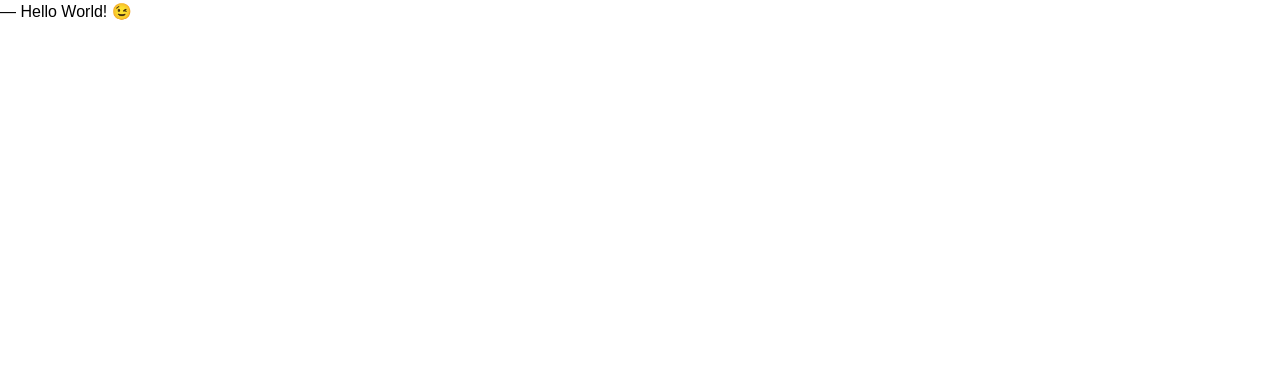
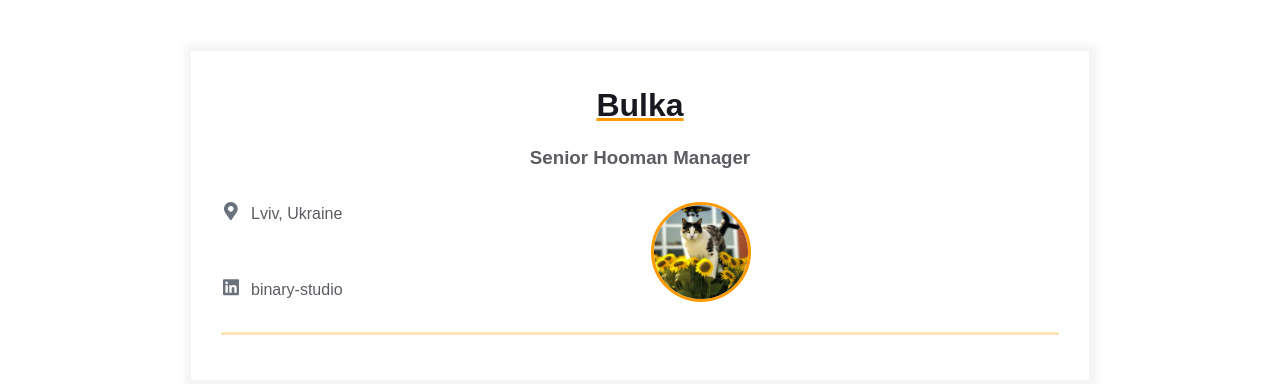
Before and after one commit to hankovych/homepage, a plain HTML site: page index.html in a window 1280 px wide. Drawn offline with Linux system fonts and the light colour scheme.

Commit message:
added links, added avatar

```diff
--- a/index.html
+++ b/index.html
@@ -7,6 +7,72 @@
     <link rel="stylesheet" href="styles.css" />
   </head>
   <body>
-    ― Hello World! &#x1F609;
+    <main>
+        <div class="resume">
+          <div class="container">
+            <div class="resume__block">
+              <h1 class="contact-info__header">Bulka</h1>
+              <h3 class="contact-info__sub-header">Senior Hooman Manager</h3>
+
+              <div class="contact_info_container fh">
+                <div class="contact-info__block">
+                    <a href="" rel="author" class="contact-info__item">
+                        <div class="contact-info__item-icon-wrapper">
+                          <svg
+                            class="contact-info__item-icon"
+                            xmlns="http://www.w3.org/2000/svg"
+                            viewBox="0 0 384 512"
+                          >
+                            <path
+                              d="M172.268 501.67C26.97 291.031 0 269.413 0 192 0 85.961 85.961 0 192
+                              0s192 85.961 192 192c0 77.413-26.97 99.031-172.268 309.67-9.535
+                              13.774-29.93 13.773-39.464 0zM192 272c44.183 0 80-35.817
+                              80-80s-35.817-80-80-80-80 35.817-80 80 35.817 80 80 80z"
+                            ></path>
+                          </svg>
+                        </div>
+                        <span>Lviv, Ukraine</span>
+                      </a>
+                      <a
+                        href="https://ua.linkedin.com/company/binary-studio_241166"
+                        rel="author"
+                        class="contact-info__item"
+                        >
+                        <div class="contact-info__item-icon-wrapper">
+                            <svg
+                            class="contact-info__item-icon"
+                            xmlns="http://www.w3.org/2000/svg"
+                            viewBox="0 0 448 512"
+                            >
+                            <path
+                                d="M416 32H31.9C14.3 32 0 46.5 0 64.3v383.4C0 465.5 14.3 480 31.9
+                                480H416c17.6 0 32-14.5 32-32.3V64.3c0-17.8-14.4-32.3-32-32.3zM135.4
+                                416H69V202.2h66.5V416zm-33.2-243c-21.3 0-38.5-17.3-38.5-38.5S80.9 96
+                                102.2 96c21.2 0 38.5 17.3 38.5 38.5 0 21.3-17.2 38.5-38.5 38.5zm282.1
+                                243h-66.4V312c0-24.8-.5-56.7-34.5-56.7-34.6 0-39.9 27-39.9
+                                54.9V416h-66.4V202.2h63.7v29.2h.9c8.9-16.8 30.6-34.5 62.9-34.5 67.2
+                                0 79.7 44.3 79.7 101.9V416z"
+                            ></path>
+                            </svg>
+                        </div>
+                        <span>binary-studio</span>
+                        </a>
+
+                </div>
+
+                <div class="contact-info__block contact-info__block--center">
+                  <img
+                    class="contact-info__avatar"
+                    src="assets/bulka.jpg"
+                    alt="Avatar"
+                  />
+                </div>
+
+                <div class="contact-info__block"></div>
+              </div>
+            </div>
+          </div>
+        </div>
+      </main>
   </body>
 </html>
```
Also changed, not shown: assets/bulka.jpg (added).
